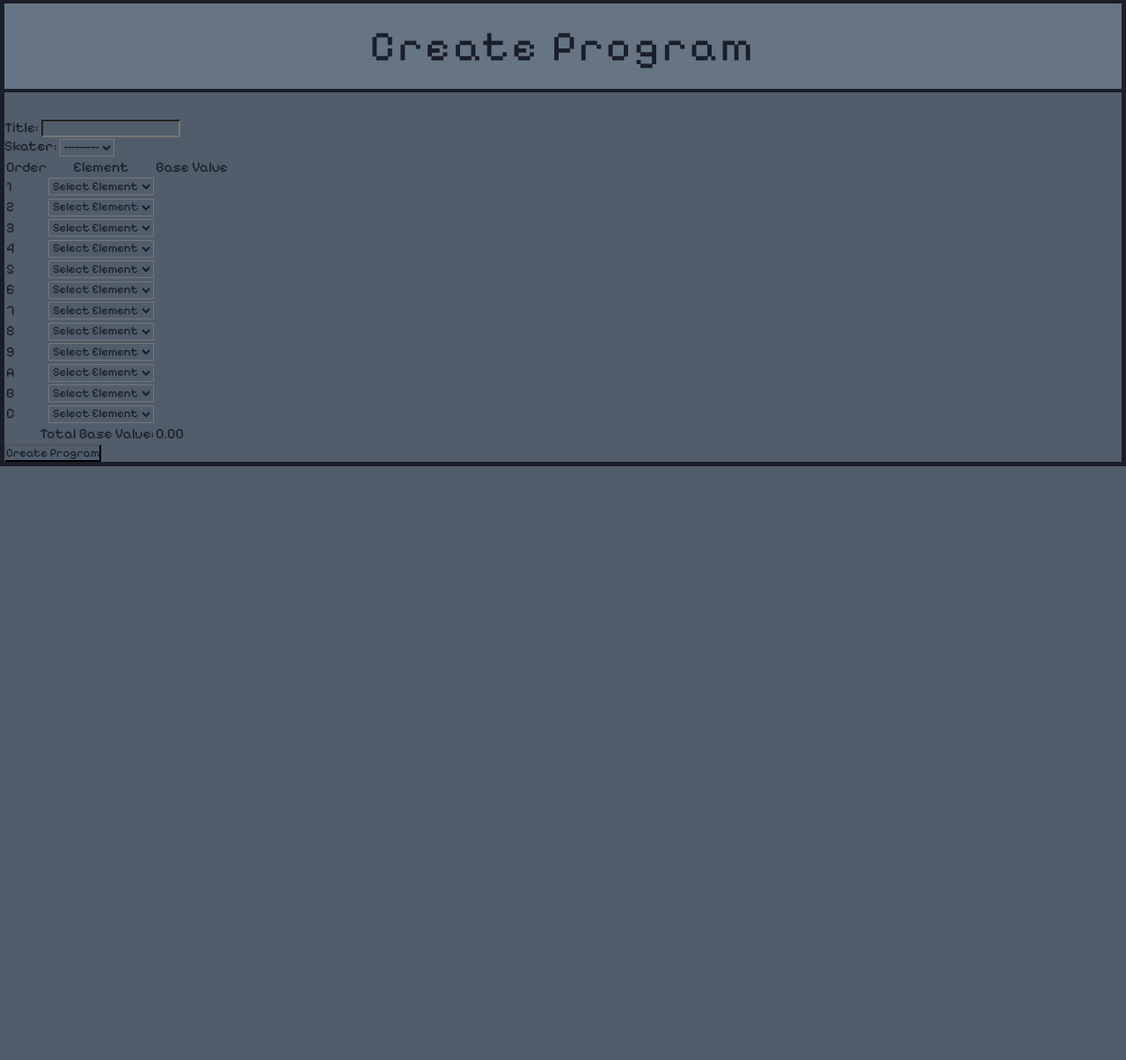
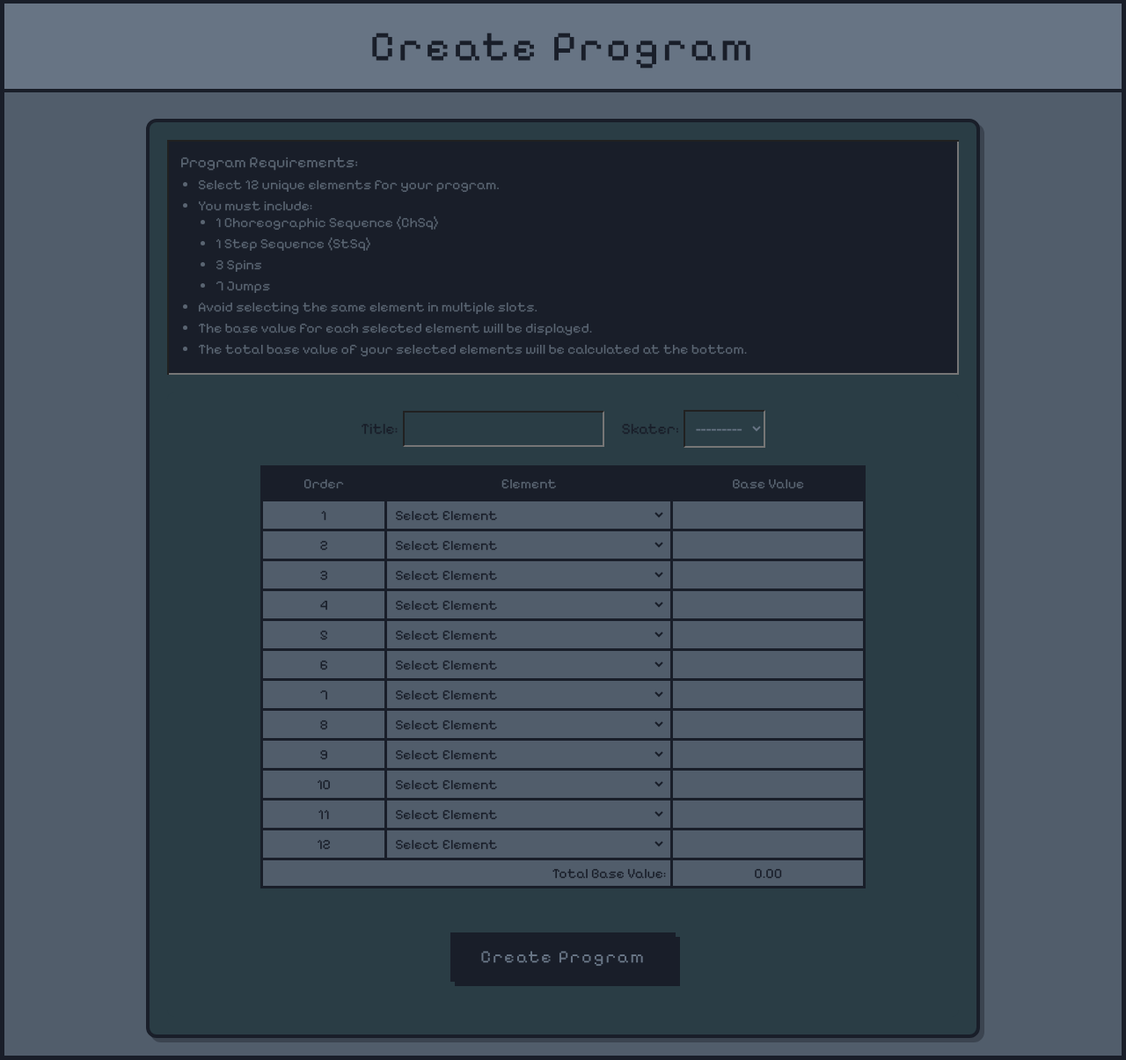
Before and after one commit to elitsamincheva/cs412, a Django app: page /figure_skating_game/program/create/ in a window 1280 px wide. Shown: the part 281-1486 px from the top of the page at 88% size. Before the commit the page ends 811 px from the top, so only its background shows below. Run offline with Django 4.2, Linux system fonts and the light colour scheme; data that the repository does not hold is empty.

Commit message:
create program styling done

```diff
--- a/figure_skating_game/templates/figure_skating_game/create_program.html
+++ b/figure_skating_game/templates/figure_skating_game/create_program.html
@@ -2,6 +2,26 @@
 
 {% block content %}
 <h1 class="featured-title">Create Program</h1>
+
+
+<div class="skater-detail-card">
+    <div class="program-requirements">
+        <p><strong>Program Requirements:</strong></p>
+        <ul>
+            <li>Select 12 unique elements for your program.</li>
+            <li>You must include:
+                <ul>
+                    <li>1 Choreographic Sequence (ChSq)</li>
+                    <li>1 Step Sequence (StSq)</li>
+                    <li>3 Spins</li>
+                    <li>7 Jumps</li>
+                </ul>
+            </li>
+            <li>Avoid selecting the same element in multiple slots.</li>
+            <li>The base value for each selected element will be displayed.</li>
+            <li>The total base value of your selected elements will be calculated at the bottom.</li>
+        </ul>
+    </div>
 <form method="post">
     {% csrf_token %}
     {{ form.non_field_errors }}
@@ -20,7 +40,7 @@
         </div>
     </div>
 
-    <table id="elements-table">
+    <table class="elements-table">
         <thead>
             <tr>
                 <th>Order</th>
@@ -29,12 +49,12 @@
             </tr>
         </thead>
         <tbody>
-            {% for i in '123456789ABC' %}
+            {% for i in slots %}
             <tr>
                 <td>{{ i }}</td>
                 <td>
-                    <select name="element_{{ forloop.counter }}" class="element-select"
-                        data-order="{{ forloop.counter }}">
+                    <select name="element_{{ i }}" class="element-select"
+                        data-order="{{ i }}">
                         <option value="">Select Element</option>
                         {% for element in elements %}
                         <option value="{{ element.id }}">{{ element.code }} - {{ element.name }}</option>
@@ -46,6 +66,7 @@
             </tr>
             {% endfor %}
         </tbody>
+
         <tfoot>
             <tr>
                 <td colspan="2" style="text-align: right;">Total Base Value:</td>
@@ -54,9 +75,12 @@
         </tfoot>
     </table>
 
-    <button type="submit">Create Program</button>
+    <button type="submit" class="sp-submit">Create Program</button>
 
 </form>
+</div>
+
+
 
 
 <script>
@@ -144,61 +168,3 @@
 
 </script>
 {% endblock %}
-
-{% block styles %}
-<style>
-    .form-container {
-        display: flex;
-        justify-content: center;
-        align-items: center;
-        margin-bottom: 20px;
-    }
-
-    .form-field {
-        display: flex;
-        align-items: center;
-        margin-right: 20px;
-    }
-
-    .form-field:last-child {
-        margin-right: 0;
-    }
-
-    .form-field label {
-        font-size: 1.1em;
-        margin-right: 5px;
-    }
-
-    .form-field input[type="text"],
-    .form-field select {
-        padding: 8px;
-        font-size: 1.1em;
-        width: 200px;
-    }
-
-    .errorlist {
-        color: red;
-        font-size: 0.9em;
-        list-style-type: none;
-        padding: 0;
-        text-align: center;
-    }
-
-    #elements-table {
-        width: 80%;
-        margin: 20px auto;
-        border-collapse: collapse;
-    }
-
-    #elements-table th,
-    #elements-table td {
-        border: 1px solid #ddd;
-        padding: 8px;
-        text-align: center;
-    }
-
-    #elements-table th {
-        background-color: #f2f2f2;
-    }
-</style>
-{% endblock %}
--- a/figure_skating_game/views.py
+++ b/figure_skating_game/views.py
@@ -236,16 +236,28 @@ class ProgramDetailView(DetailView):
         return context
 
 class CreateProgramView(CreateView):
+    """
+    view for creating a new figure skating program.
+    lets user select 12 unique elements (7 jumps, 3 spins, 1 step, 1 choreo),
+    then saves them in order and redirects to the program detail page.
+    """
     model = Program
     form_class = ProgramForm
     template_name = 'figure_skating_game/create_program.html'
 
     def form_valid(self, form):
-        program = form.save()
+        """
+        handles saving the program and its ordered elements if the form is valid.
+        """
+        program = form.save()  # save the main program (title and skater)
 
+        # grab each element from the form data
         elements_data = [form.cleaned_data.get(f'element_{i}') for i in range(1, 13)]
+
+        # remove any empty fields just in case
         elements_data = [e for e in elements_data if e is not None]
 
+        # save each element to the ProgramElementOrder model in the chosen order
         order = 1
         for element in elements_data:
             ProgramElementOrder.objects.create(
@@ -255,10 +267,16 @@ class CreateProgramView(CreateView):
             )
             order += 1
 
-        return redirect(reverse('program_detail', kwargs={'pk': program.pk}))  # Adjust as needed
+        # after saving everything, go to the program detail page
+        return redirect(reverse('program_detail', kwargs={'pk': program.pk}))
 
     def get_context_data(self, **kwargs):
+        """
+        adds extra data to the template context like the form, all elements,
+        and the numbers 1 to 12 to use in the table loop.
+        """
         context = super().get_context_data(**kwargs)
-        context['form'] = self.form_class()
-        context['elements'] = Element.objects.all()
+        context['form'] = self.form_class()  # pass the blank or bound form
+        context['elements'] = Element.objects.all()  # pass all elements to use in dropdowns
+        context['slots'] = range(1, 13)  # numbers 1 to 12, used for the 12 element slots
         return context
--- a/static/skating-styles.css
+++ b/static/skating-styles.css
@@ -104,18 +104,16 @@ header nav a:hover {
     padding-bottom: 30px;
 }
 
-
-/* Skater Carousel */
+/* skater Carousel */
 .skater-carousel {
     display: flex;
     overflow-x: auto;
-    /* horizontal scrolling */
     gap: 20px;
     padding: 20px;
     justify-content: center;
 }
 
-/* Skater Card */
+/* skater Card */
 .skater-card {
     background-color: #2A3D45;
     border-style: solid;
@@ -133,7 +131,7 @@ header nav a:hover {
     flex-shrink: 0;
 }
 
-/* Skater image */
+/* skater image */
 .skater-card img {
     width: 100%;
     height: 60%;
@@ -150,7 +148,7 @@ header nav a:hover {
     padding-top: 28px;
 }
 
-/* Pagination button (normal pages) */
+/* pagination button */
 .pagination-button {
     background-color: #2A3D45;
     color: #191E29;
@@ -164,13 +162,12 @@ header nav a:hover {
     transition: transform 0.2s, background-color 0.2s;
 }
 
-/* Hover effect on buttons */
+/* hover effect on buttons */
 .pagination-button:hover {
     background-color: #515d6b;
     transform: scale(1.1);
 }
 
-/* Current page (different look) */
 .pagination-current {
     background-color: #191E29;
     color: #677484;
@@ -183,7 +180,7 @@ header nav a:hover {
 }
 
 /* home styling */
-/* Title style for Featured Skaters */
+/* title style for featured skaters */
 .featured-title {
     text-align: center;
     font-size: 48px;
@@ -236,7 +233,8 @@ header nav a:hover {
 
 /* Center Card Bigger */
 .skater-card-link.highlighted {
-    transform: scale(1.1); /* make the middle card bigger */
+    transform: scale(1.1);
+    /* make the middle card bigger */
     filter: brightness(100%);
 }
 
@@ -572,7 +570,8 @@ h3 {
 /* container for the program cards in a grid layout */
 .program-cards-grid {
     display: grid;
-    grid-template-columns: repeat(3, 1fr); /* explicitly create 3 equal-width columns */
+    grid-template-columns: repeat(3, 1fr);
+    /* explicitly create 3 equal-width columns */
     gap: 20px;
     padding: 20px;
 }
@@ -927,3 +926,125 @@ h3 {
     color: #191E29;
     transform: scale(1.05);
 }
+
+.form-container {
+    display: flex;
+    justify-content: center;
+    align-items: center;
+    margin-bottom: 20px;
+    background-color: #2A3D45;
+}
+
+.form-field {
+    display: flex;
+    align-items: center;
+    margin-right: 20px;
+    background-color: #2A3D45;
+
+}
+
+.form-field:last-child {
+    margin-right: 0;
+}
+
+.form-field label {
+    font-size: 1.1em;
+    margin-right: 5px;
+    background-color: #2A3D45;
+}
+
+.form-field input[type="text"],
+.form-field select {
+    padding: 8px;
+    font-size: 1.1em;
+
+    background-color: #2A3D45;
+    color: #677484;
+}
+
+.errorlist {
+    color: red;
+    font-size: 0.9em;
+    list-style-type: none;
+    padding: 0;
+    text-align: center;
+}
+
+.elements-table {
+    width: 80%;
+    margin: 20px auto;
+    border-collapse: collapse;
+    background-color: #2A3D45;
+    margin-bottom: 50px;
+}
+
+.elements-table th,
+.elements-table td {
+    border: 3px solid #191E29;
+    padding: 8px;
+    text-align: center;
+    vertical-align: middle;
+}
+
+.elements-table th {
+    background-color: #191E29;
+    color: #5A6572;
+}
+
+.elements-table td select {
+    width: 100%;
+    height: 100%;
+    border: none;
+    padding: 0;
+    margin: 0;
+    font-size: 1em;
+    background-color: transparent;
+    color: #191E29;
+}
+
+.elements-table td {
+    position: relative;
+    padding: 5px;
+}
+
+.skater-detail-card>form {
+    background-color: #2A3D45;
+    padding: 20px;
+    border-radius: 8px;
+}
+
+.form-container>.form-field:nth-child(2) select {
+    border-width: 2px;
+    border-style: solid;
+    border-color: #212121 #767676 #767676 #212121;
+}
+
+.program-requirements {
+    background-color: #191E29;
+    padding: 15px;
+    margin-bottom: 20px;
+
+    box-shadow: inset 2px 2px 0px rgba(33, 33, 33, 1),
+        inset -2px -2px 0px rgba(118, 118, 118, 1);
+
+}
+
+.program-requirements p strong {
+    font-size: 1.1em;
+    display: block;
+    margin-bottom: 5px;
+    background-color: #191E29;
+    color: #5A6572;
+}
+
+.program-requirements ul {
+    list-style-type: disc;
+    margin-left: 20px;
+    background-color: #191E29;
+}
+
+.program-requirements li {
+    margin-bottom: 5px;
+    background-color: #191E29;
+    color: #5A6572;
+}
```
